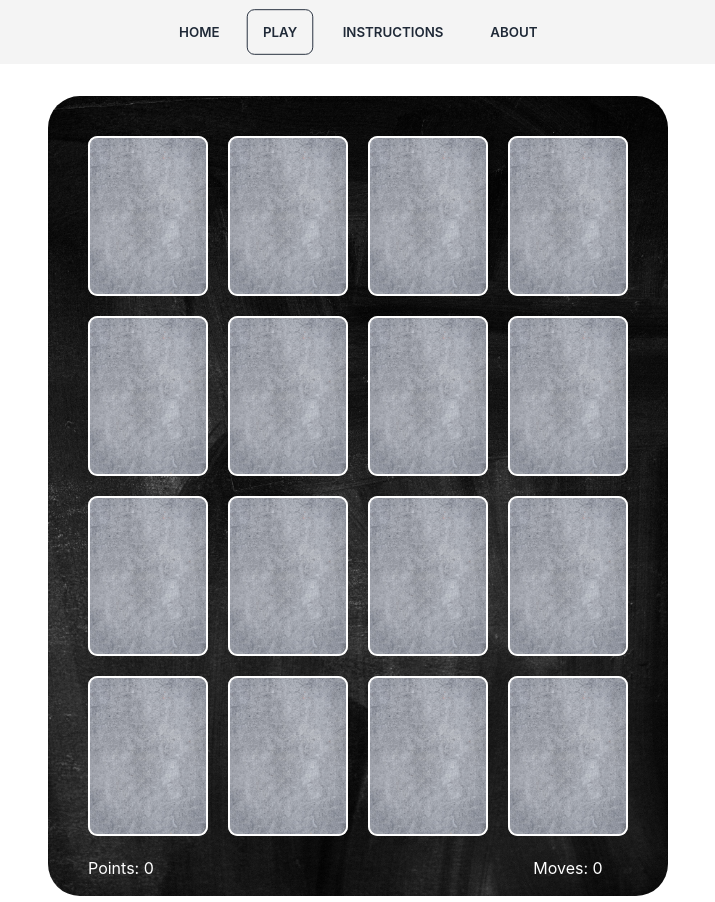
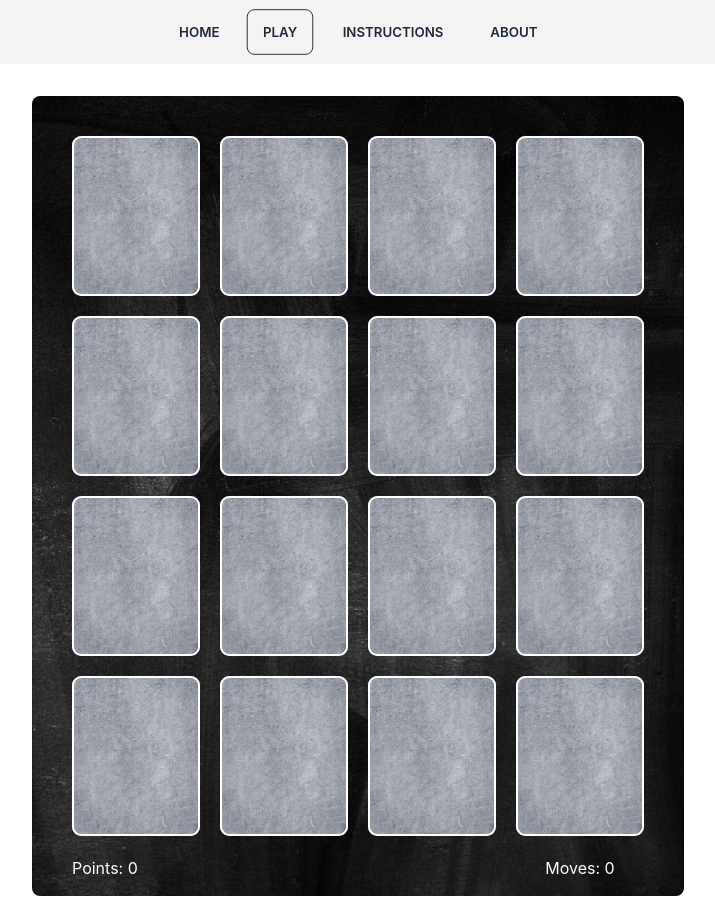
Before and after one commit to witktom5/concentration-game, a React (Create React App) app: page /play in a window 1280 px wide. Shown: the top 902 px of the page, without its empty margins (282-997 px from the left). Built offline with nearby package versions, Linux system fonts and the light colour scheme.

Commit message:
add reset btn, improve styling

```diff
--- a/src/components/GameBoard.jsx
+++ b/src/components/GameBoard.jsx
@@ -19,8 +19,15 @@ import bg from '../assets/img/bg.jpg';
 function GameBoard() {
   const [imgsLoading, setImgsLoading] = useState(true);
   const [isLoading, setIsLoading] = useState(false);
-  const { cards, setCards, removedCards, setRemovedCards, moves, setMoves } =
-    useContext(GameContext);
+  const {
+    cards,
+    setCards,
+    removedCards,
+    setRemovedCards,
+    moves,
+    setMoves,
+    setSelectedCards,
+  } = useContext(GameContext);
 
   useEffect(() => {
     if (cards.length < 1) {
@@ -35,6 +42,7 @@ function GameBoard() {
 
   const onNewGame = () => {
     setCards([]);
+    setSelectedCards([]);
     setRemovedCards(0);
     setMoves(0);
     setIsLoading(true);
@@ -60,7 +68,8 @@ function GameBoard() {
   ) : (
     <>
       {removedCards < 16 ? (
-        <div className='grid px-3 grid-cols-4 gap-2 md:gap-5 game-board p-5 md:p-10 pb-4 md:pb-4'>
+        <>
+          <div className='grid grid-cols-4 gap-2 sm:gap-3 md:gap-5 game-board p-3 sm:p-5 md:p-10 pb-2 md:pb-4'>
             {cards.map((card, i) => (
               <GameCard
                 key={i}
@@ -77,6 +86,13 @@ function GameBoard() {
             </div>
             <div className='text-neutral-content'>Moves: {moves}</div>
           </div>
+          <button
+            className='btn btn-info flex mx-auto mt-2'
+            onClick={onNewGame}
+          >
+            Restart game
+          </button>
+        </>
       ) : (
         <div className='game-over-screen bg-neutral text-neutral-content text-center'>
           <h2 className='text-4xl font-bold pb-8'>Congratulations, you win!</h2>
--- a/src/index.css
+++ b/src/index.css
@@ -27,14 +27,14 @@ code {
   background-position: center;
   background-size: cover;
   place-items: center;
-  border-radius: 2em;
+  border-radius: 0.5em;
 }
 
 .game-card {
   cursor: pointer;
   background-color: transparent;
-  width: min(13vw, 15vh);
-  aspect-ratio: 3/4;
+  width: min(14vw, 16vh);
+  aspect-ratio: 4/5;
   perspective: 1000px;
   opacity: 1;
   transition: opacity 700ms;
@@ -67,8 +67,8 @@ code {
 }
 
 .game-card img {
-  width: min(13vw, 15vh);
-  aspect-ratio: 3/4;
+  width: min(14vw, 16vh);
+  aspect-ratio: 4/5;
   border: solid 2px white;
 }
 
--- a/src/pages/Game.jsx
+++ b/src/pages/Game.jsx
@@ -2,7 +2,7 @@ import GameBoard from '../components/GameBoard';
 
 function Game() {
   return (
-    <main className='mx-auto my-auto py-8'>
+    <main className='mx-auto my-auto py-8 w-full md:w-4/5 lg:w-auto'>
       <GameBoard />
     </main>
   );
```
Lines whose indentation alone changed are shown as unchanged.
